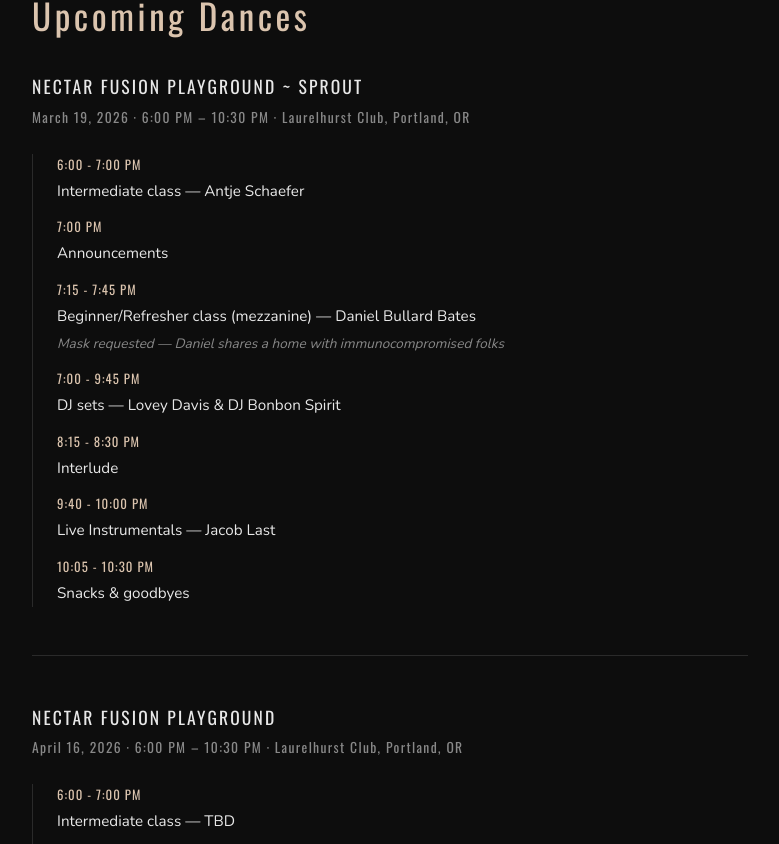
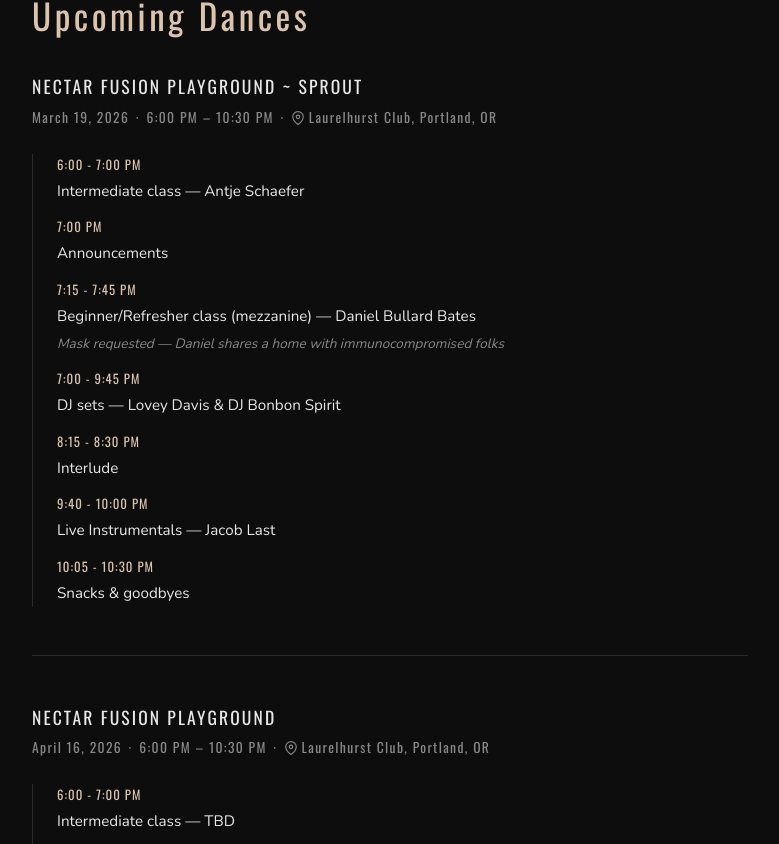
Before and after one commit to vccoffey/nectar, a Jekyll site: the page built from index.html, in a window 1280 px wide. Shown: the part 641-1485 px from the top of the page, without its empty margins (250-1029 px from the left). Built offline with Jekyll 4.4.1, drawn with Linux system fonts in a browser that asks for light colours.

Commit message:
add link to location

```diff
--- a/_includes/upcoming.html
+++ b/_includes/upcoming.html
@@ -4,15 +4,52 @@
   {% for event in site.data.events.events %}
   <div class="event">
     <h3>{{ event.name }}</h3>
-    <p class="event-meta"><time datetime="{{ event.date }}">{{ event.date | date: "%B %-d, %Y" }}</time> &middot; <span class="event-time" data-date="{{ event.date }}" data-time="{{ event.time }}">{{ event.time }}</span> &middot; {{ event.venue }}, {{ event.city }}</p>
+    <p class="event-meta">
+      <time datetime="{{ event.date }}"
+        >{{ event.date | date: "%B %-d, %Y" }}</time
+      >
+      <span>&middot;</span>
+      <span
+        class="event-time"
+        data-date="{{ event.date }}"
+        data-time="{{ event.time }}"
+        >{{ event.time }}</span
+      >
+      <span>&middot;</span>
+      <a
+        href="https://www.google.com/maps/search/?api=1&query={{ event.venue | append: ', ' | append: event.city | url_encode }}"
+        target="_blank"
+        rel="noopener"
+        aria-label="map"
+        class="venue-map-link"
+        ><svg
+          xmlns="http://www.w3.org/2000/svg"
+          width="14"
+          height="14"
+          viewBox="0 0 24 24"
+          fill="none"
+          stroke="currentColor"
+          stroke-width="2"
+          stroke-linecap="round"
+          stroke-linejoin="round"
+        >
+          <path d="M21 10c0 7-9 13-9 13s-9-6-9-13a9 9 0 0 1 18 0z" />
+          <circle cx="12" cy="10" r="3" />
+        </svg>
+        {{ event.venue }}, {{ event.city }}</a
+      >
+    </p>
 
     {% if event.schedule %}
     <ul class="schedule">
       {% for item in event.schedule %}
       <li>
         <span class="schedule-time">{{ item.time }}</span>
-        {{ item.description }}{% if item.facilitator %} &mdash; {{ item.facilitator }}{% endif %}
-        {% if item.note %}<em class="schedule-note">{{ item.note }}</em>{% endif %}
+        {{ item.description }}{% if item.facilitator %} &mdash; {{
+        item.facilitator }}{% endif %} {% if item.note %}<em
+          class="schedule-note"
+          >{{ item.note }}</em
+        >{% endif %}
       </li>
       {% endfor %}
     </ul>
--- a/assets/css/main.css
+++ b/assets/css/main.css
@@ -268,11 +268,27 @@
 }
 
 .event-meta {
+  display: flex;
+  flex-wrap: wrap;
+  gap: 0.5em;
+  align-items: center;
   font-family: var(--font-oswald);
   font-size: 0.85rem;
   letter-spacing: 0.1em;
   color: var(--muted);
   margin-bottom: 1.5rem;
+}
+
+.event-meta a.venue-map-link {
+  display: inline-flex;
+  gap: 0.25em;
+  align-items: center;
+  color: var(--muted);
+  text-decoration: none;
+}
+
+.event-meta a.venue-map-link:hover {
+  color: var(--text);
 }
 
 .schedule {
```
